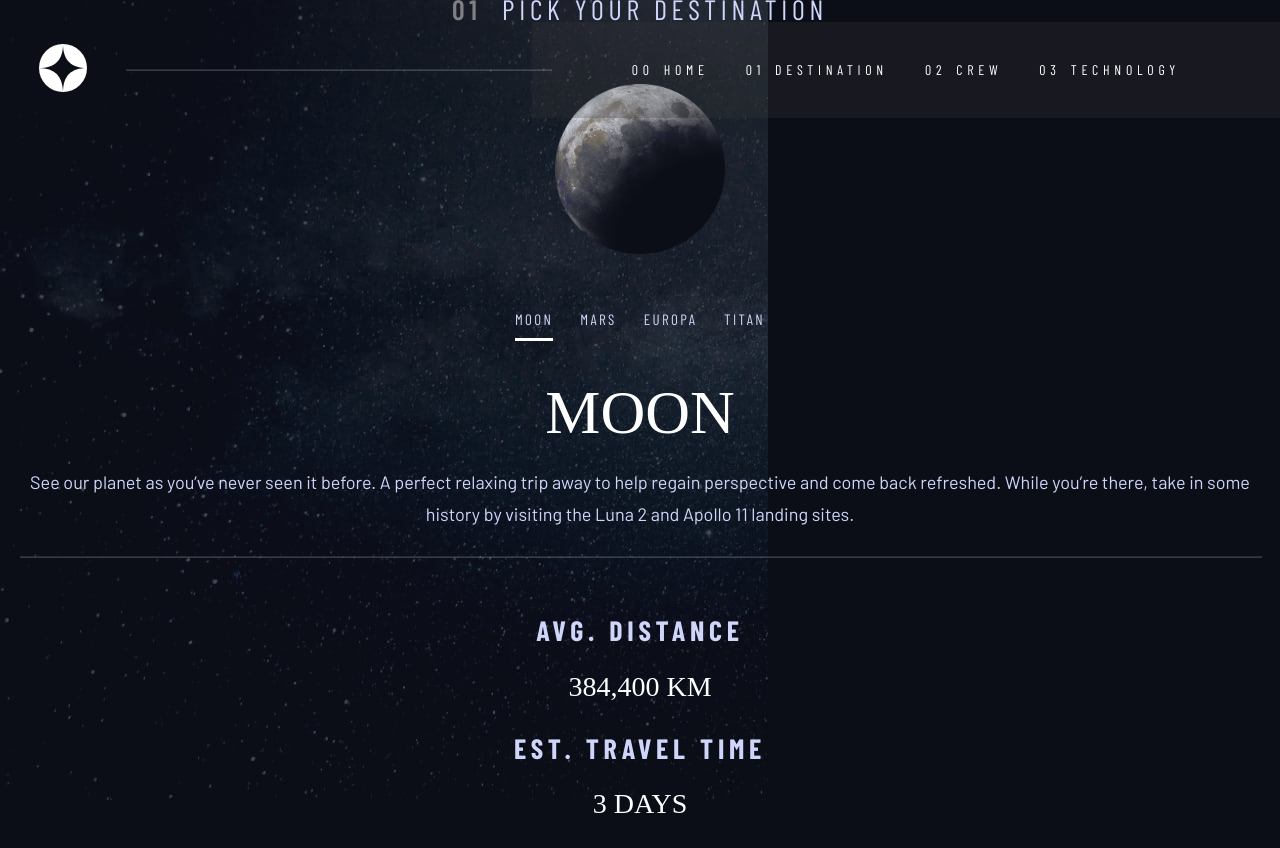
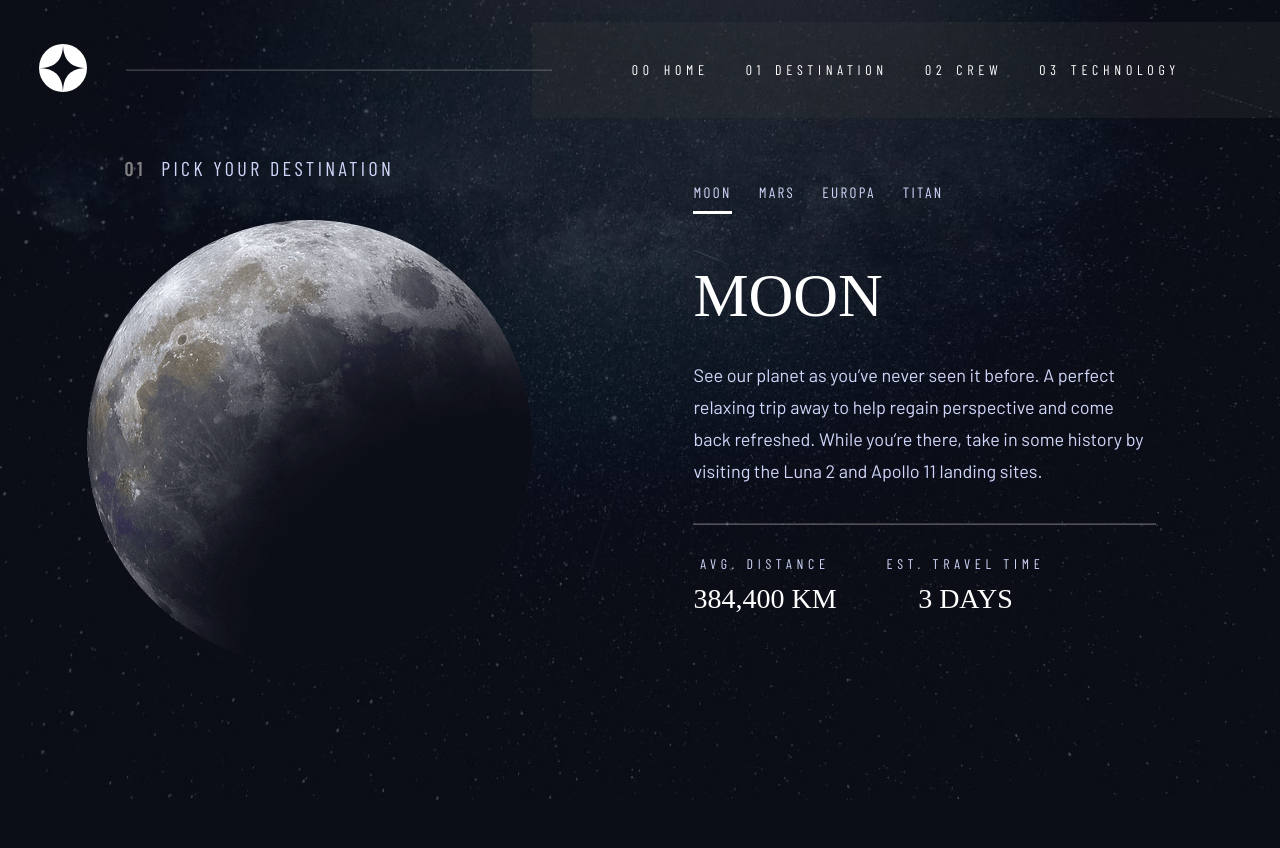
Before and after one commit to MargaritaBusyginaCa/space-tourism-website, a Vue app: page /destination in a window 1280 px wide. After the commit the page ends 800 px from the top, so only its background shows below. Built offline with nearby package versions, Linux system fonts and the light colour scheme; a web font is replaced by a local one.

Commit message:
finish design for destination

```diff
--- a/src/pages/Destination.vue
+++ b/src/pages/Destination.vue
@@ -10,12 +10,17 @@ const switchPlanet = (index) => {
 
 <template>
   <main>
-    <p class="condensed page-heading"><span>01</span> Pick your destination</p>
+    <div class="col-1">
+      <p class="condensed page-heading">
+        <span>01</span> Pick your destination
+      </p>
       <img
         class="planet-image"
         :src="`/assets/destination/image-${planets[activePlanet].name}.png`"
         :alt="`image of ${planets[activePlanet].name}`"
       />
+    </div>
+    <div class="col-2">
       <ul>
         <li v-for="(planet, index) in planets" :key="planet.name">
           <button
@@ -39,77 +44,11 @@ const switchPlanet = (index) => {
           <p>{{ planets[activePlanet].travelTime }}</p>
         </div>
       </div>
+    </div>
   </main>
 </template>
 
 <style lang="scss" scoped>
 @import "@/assets/scss/variables.scss";
-main {
-  height: 100vh;
-  padding: 0px 20px;
-  display: flex;
-  flex-direction: column;
-  align-items: center;
-  justify-content: center;
-  text-align: center;
-  background-image: url("/assets/destination/background-destination-tablet.jpg");
-  background-repeat: no-repeat;
-  .page-heading {
-    margin-top: 40px;
-    span {
-      margin-right: 10px;
-      color: grey;
-      font-weight: 600;
-    }
-  }
-
-  ul {
-    padding: 0;
-    display: flex;
-    list-style-type: none;
-    gap: 27px;
-
-    li {
-      button {
-        border: none;
-        padding: 10px 0;
-        background-color: transparent;
-        letter-spacing: 2.36px;
-        font-weight: 400;
-        font-size: 15px;
-        font-family: $font_secondary_condensed;
-        color: $lavender;
-        text-transform: uppercase;
-        &.active {
-          border-bottom: 3px solid $white;
-        }
-      }
-    }
-  }
-  .planet-image {
-    height: 170px;
-    width: 170px;
-    margin: 30px 0;
-  }
-  h1 {
-    text-transform: uppercase;
-    font-size: 62px;
-    margin-top: 20px;
-  }
-  .body-text {
-    height: 150px;
-  }
-  hr {
-    width: 100%;
-    opacity: 0.2;
-    margin-bottom: 32px;
-  }
-  .travel-info {
-    p {
-      text-transform: uppercase;
-      font-size: 28px;
-      margin-top: 12px;
-    }
-  }
-}
+@import "@/pages/destination.scss";
 </style>
--- /dev/null
+++ b/src/pages/destination.scss
@@ -0,0 +1,146 @@
+main {
+  height: 100vh;
+  display: flex;
+  flex-direction: column;
+  justify-content: flex-end;
+  align-items: center;
+  background-image: url("/assets/destination/background-destination-tablet.jpg");
+  gap: 50px;
+  .col-1 {
+    width: 100%;
+    display: flex;
+    flex-direction: column;
+    justify-content: center;
+    align-items: center;
+    gap: 20px;
+    .page-heading {
+      span {
+        color: grey;
+        margin-right: 8px;
+        font-weight: 600;
+      }
+    }
+    .planet-image {
+      height: 170px;
+      width: 170px;
+    }
+  }
+  .col-2 {
+    display: flex;
+    flex-direction: column;
+    justify-content: center;
+    align-items: center;
+    gap: 10px;
+    h1 {
+      text-transform: uppercase;
+      font-size: 62px;
+      margin-top: 20px;
+    }
+    .body-text {
+      text-align: center;
+      width: 90%;
+      height: 100px;
+    }
+    hr {
+      width: 90%;
+      opacity: 0.3;
+    }
+    .travel-info {
+      text-align: center;
+      h2 {
+        font-weight: 300;
+      }
+      p {
+        text-transform: uppercase;
+        font-size: 28px;
+        margin-top: 0;
+      }
+    }
+    ul {
+      padding: 0;
+      display: flex;
+      justify-content: center;
+      list-style-type: none;
+      gap: 27px;
+      li {
+        button {
+          border: none;
+          padding: 10px 0;
+          background-color: transparent;
+          letter-spacing: 2.36px;
+          font-weight: 400;
+          font-size: 15px;
+          font-family: $font_secondary_condensed;
+          color: $lavender;
+          text-transform: uppercase;
+          &.active {
+            border-bottom: 3px solid $white;
+          }
+        }
+      }
+    }
+  }
+}
+
+// tablets
+@media (min-width: 600px) {
+  main {
+    gap: 0;
+    background-image: url("/assets/destination/background-destination-desktop.jpg");
+    background-repeat: round;
+    .col-1 {
+      .page-heading {
+        align-self: flex-start;
+        margin-left: 50px;
+        font-size: 20px;
+        letter-spacing: 3.38px;
+      }
+      .planet-image {
+        width: 300px;
+        height: 300px;
+      }
+    }
+    .col-2 {
+      width: 80%;
+      .travel-info {
+        display: flex;
+        gap: 50px;
+        h2 {
+          font-size: 14px;
+        }
+        p {
+          font-size: 28px;
+        }
+      }
+    }
+  }
+}
+//desktops
+@media (min-width: 901px) {
+  main {
+    flex-direction: row;
+    justify-content: space-around;
+    .col-1 {
+      width: unset;
+      .page-heading {
+        padding-right: 150px;
+        align-self: center;
+      }
+      .planet-image {
+        height: 445px;
+        width: 445px;
+      }
+    }
+    .col-2 {
+      align-items: flex-start;
+      width: 40%;
+      hr {
+        margin-left: 0;
+      }
+      .body-text {
+        text-align: left;
+        height: unset;
+      }
+    }
+  }
+}
```
Lines whose indentation alone changed are shown as unchanged.
